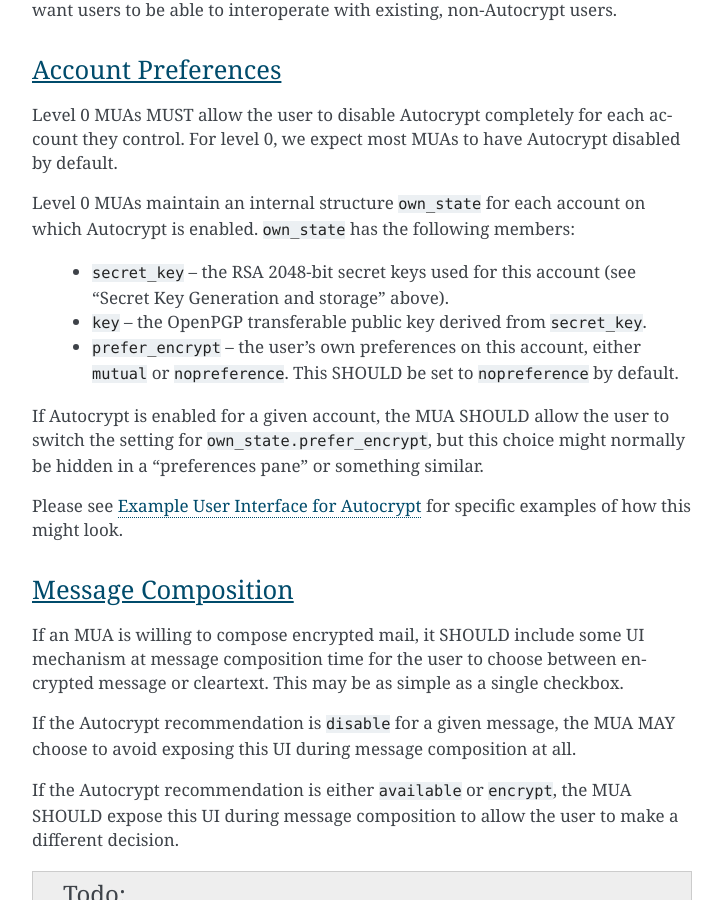
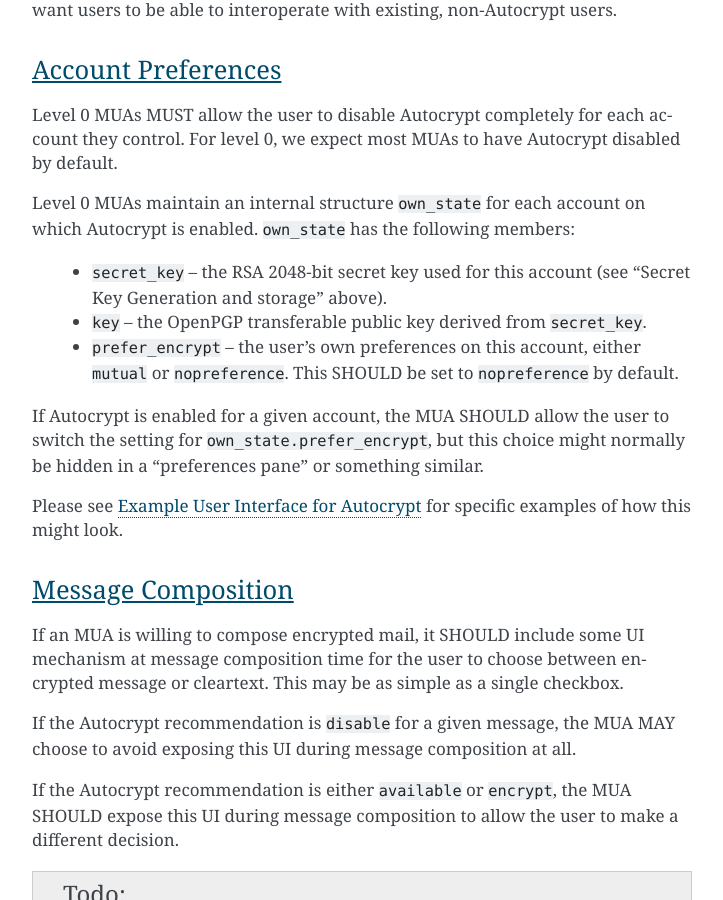
Before and after one commit to autocrypt/autocrypt, a Sphinx documentation site: the page built from doc/level0.rst, in a window 1280 px wide and 900 px high, scrolled down 14518 px. Shown: the whole window, without its empty margins (388-1111 px from the left). Built offline with Sphinx 7.4.7, drawn with Linux system fonts in a browser that asks for light colours.

Commit message:
minor: fix typo keys vs key

```diff
--- a/doc/level0.rst
+++ b/doc/level0.rst
@@ -672,7 +672,7 @@ Level 0 MUAs maintain an internal structure ``own_state`` for each
 account on which Autocrypt is enabled. ``own_state`` has the following
 members:
 
- * ``secret_key`` -- the RSA 2048-bit secret keys used for this
+ * ``secret_key`` -- the RSA 2048-bit secret key used for this
    account (see "Secret Key Generation and storage" above).
  * ``key`` -- the OpenPGP transferable public key derived from
    ``secret_key``.
```
